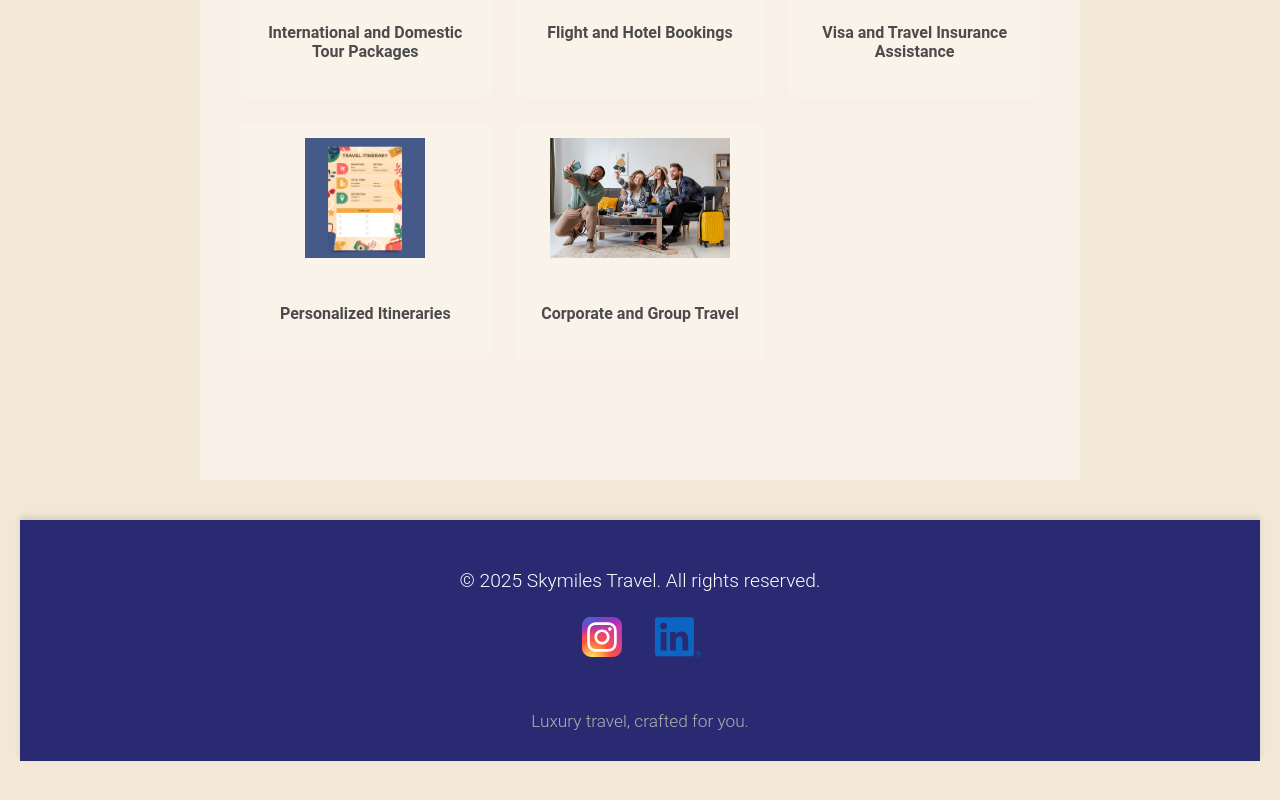
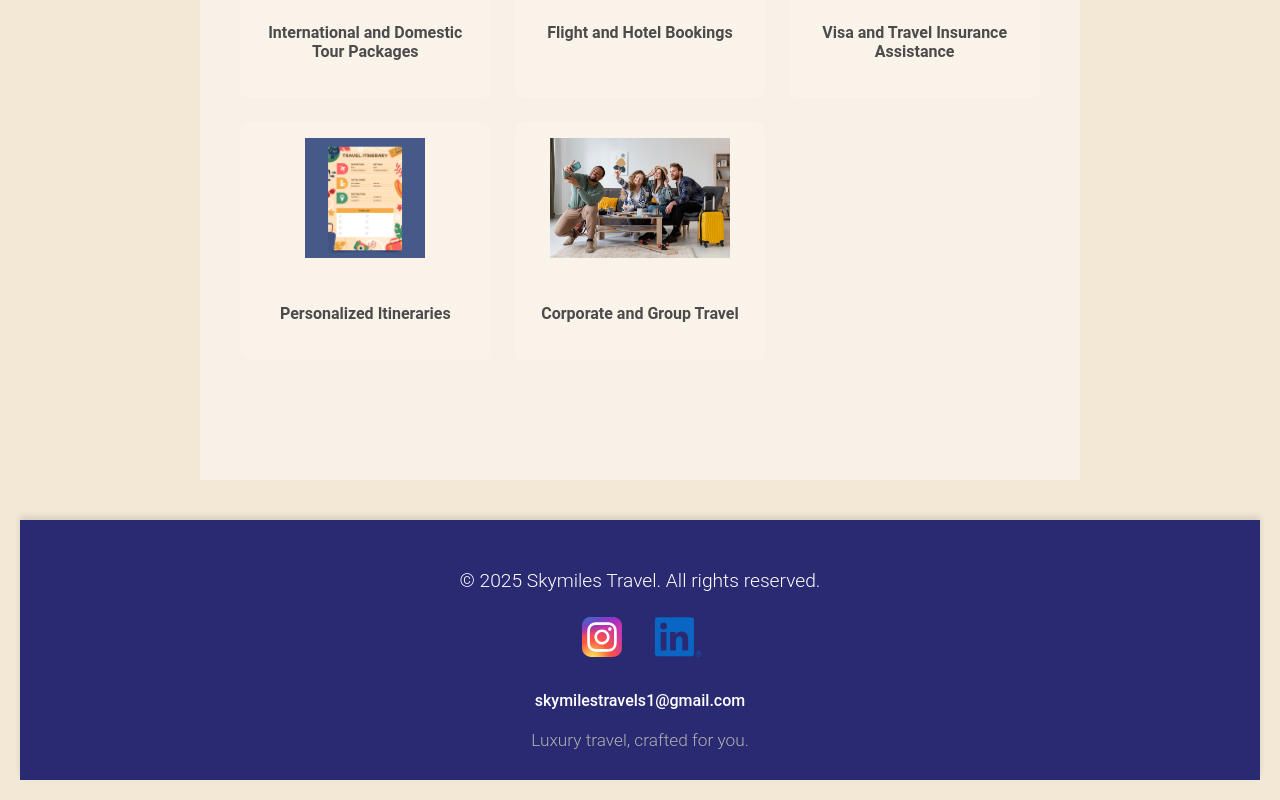
Before and after one commit to MEHULGILOTRA/my-web-app, a React (Create React App) app in the folder my-web-app/: page / in a window 1280 px wide. Shown: the part 1928-2728 px from the top of the page. Built offline with nearby package versions, Linux system fonts and the light colour scheme.

Commit message:
Bug fixes

```diff
--- a/my-web-app/src/chat_icon.js
+++ b/my-web-app/src/chat_icon.js
@@ -173,3 +173,4 @@ const Chatbot = () => {
 };
 
 export default Chatbot;
+export { responses };
--- a/my-web-app/src/footer.css
+++ b/my-web-app/src/footer.css
@@ -66,3 +66,14 @@ footer {
   footer .footer-bottom p {
     margin: 0;
   }
+
+  footer .email {
+    font-size: bold 0.9em;
+    color: white;
+    text-decoration: none;
+    font-weight: 500;
+  }
+  footer a .email:hover {
+    text-decoration: underline;
+    color: var(--primary-color);
+  }
--- a/my-web-app/src/footer.js
+++ b/my-web-app/src/footer.js
@@ -1,7 +1,6 @@
 import React from 'react';
 import './footer.css';
 import social_icons from './datasources/social-icons';
-
 function Footer() {
   return (
     <footer>
@@ -22,6 +21,9 @@ function Footer() {
           <a href="#terms">Terms & Conditions</a>
         </div> */}
       </div>
+      <a href="mailto:skymilestravels1@gmail.com" className="email">
+        skymilestravels1@gmail.com
+      </a>
       <div className="footer-bottom">
         <p>Luxury travel, crafted for you.</p>
       </div>
--- a/my-web-app/src/header.js
+++ b/my-web-app/src/header.js
@@ -41,7 +41,6 @@ function Header() {
                   About Us
                 </Link>
               </li>
-
             </ul>
           </nav>
         </div>
```
